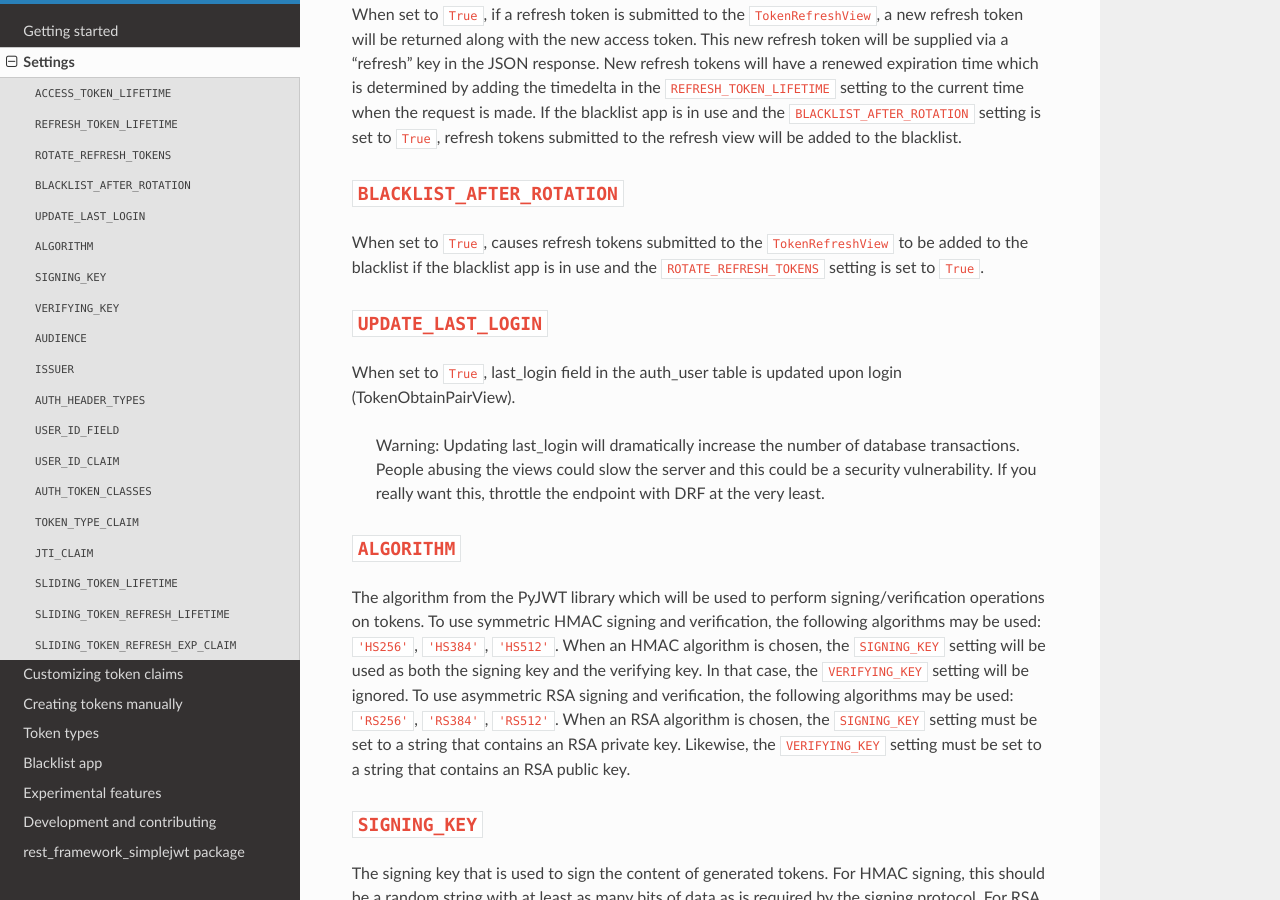
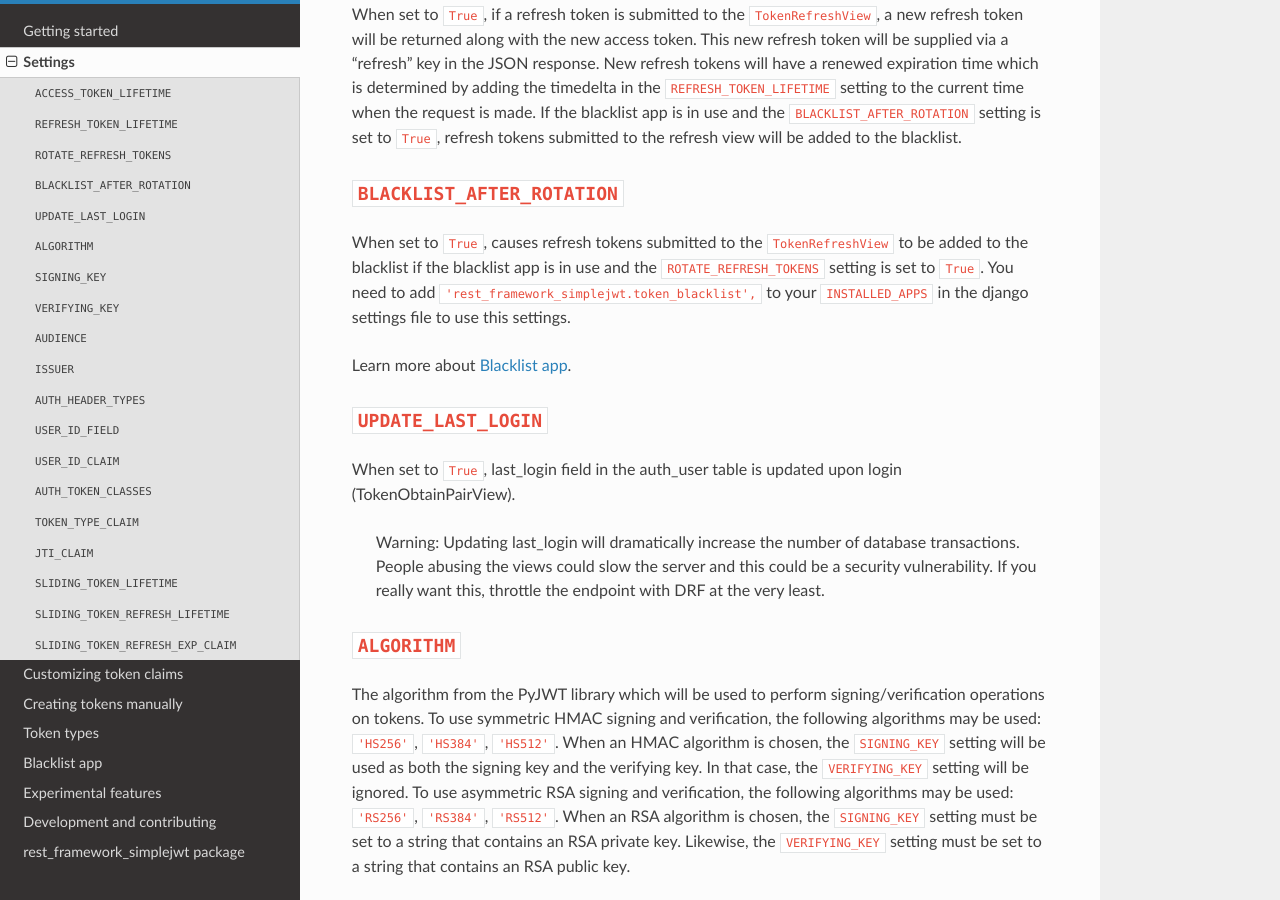
Before and after one commit to jazzband/djangorestframework-simplejwt, a Sphinx documentation site: the page built from docs/settings.rst, in a window 1280 px wide and 900 px high, scrolled down 1203 px. Built offline with Sphinx 7.4.7 and the Read the Docs theme 2.0.0, drawn with Linux system fonts in a browser that asks for light colours.

Commit message:
Update Blacklist settings docs

```diff
--- a/docs/settings.rst
+++ b/docs/settings.rst
@@ -75,6 +75,10 @@ tokens submitted to the refresh view will be added to the blacklist.
 When set to ``True``, causes refresh tokens submitted to the
 ``TokenRefreshView`` to be added to the blacklist if the blacklist app is in
 use and the ``ROTATE_REFRESH_TOKENS`` setting is set to ``True``.
+You need to add ``'rest_framework_simplejwt.token_blacklist',`` to your
+``INSTALLED_APPS`` in the django settings file to use this settings.
+
+Learn more about :doc:`/blacklist_app`.
 
 ``UPDATE_LAST_LOGIN``
 ----------------------------
```
